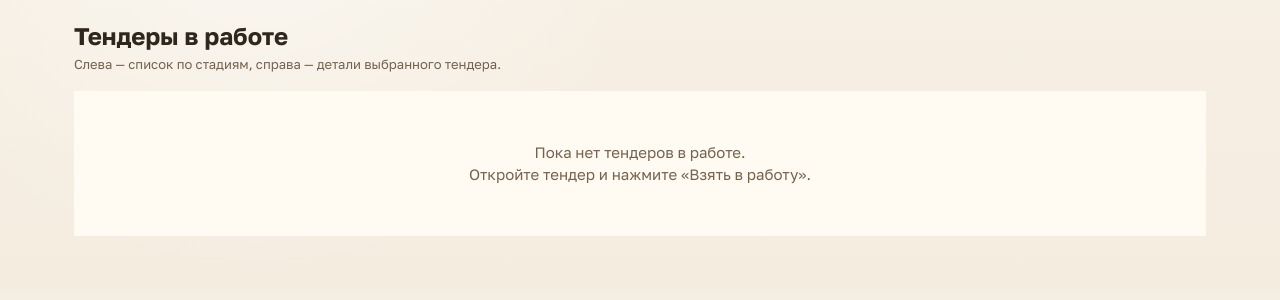
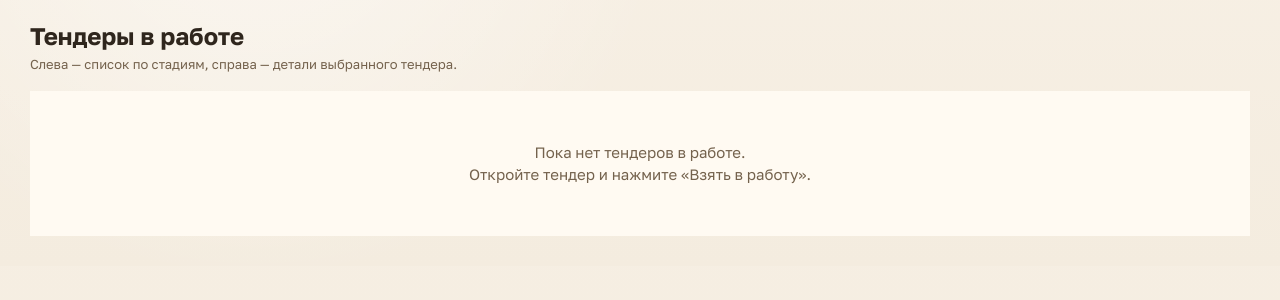
Before and after one commit to dobryakk5/torg, a FastAPI app: template templates/board.html in a window 1280 px wide. Shown: the part 98-398 px from the top of the page. Run offline with FastAPI, Linux system fonts and the light colour scheme; the template is opened without the code that fills it, so the values that code supplies are empty; parts of the project's set-up code (start-up, migrations or seed data) failed here and were passed over; some libraries are stand-ins or nearby versions.

Commit message:
Expand board layout to full available width

```diff
--- a/templates/board.html
+++ b/templates/board.html
@@ -16,6 +16,19 @@ html,body{min-height:100%;background:var(--bg);color:var(--text);font-family:var
 @media(max-width:1050px){.triage-layout{grid-template-columns:minmax(400px,43%) minmax(0,57%)}.preview-gates{grid-template-columns:1fr 1fr}}@media(max-width:820px){.header-inner,.tabs{padding-left:16px;padding-right:16px}.tabs{overflow-x:auto}.tab{padding:.7rem .85rem;white-space:nowrap}.main{padding:20px 14px 40px}.page-head h1{font-size:21px}.triage-layout{display:block;height:auto;min-height:0}.preview-column{display:none}.queue-column{border-right:0}.triage-layout.mobile-preview .queue-column{display:none}.triage-layout.mobile-preview .preview-column{display:block}.preview-mobile-back{display:inline-flex;margin-bottom:12px;padding:6px 10px;border:1px solid var(--border2);border-radius:7px;background:var(--surf);color:var(--dim)}.queue-why{display:none}.preview-full-filters{grid-template-columns:1fr}}
 </style>
 {% include "_theme.html" %}
+<style>
+/* _theme задаёт общий предел 1180px; главная страница снимает его для
+   двухколоночного режима. Доска должна иметь ту же рабочую ширину. */
+.main {
+  width: auto !important;
+  max-width: none !important;
+  margin: 0 !important;
+  padding: 22px 30px 30px !important;
+}
+@media (max-width: 820px) {
+  .main { padding: 20px 14px 40px !important; }
+}
+</style>
 </head>
 <body>
 <header class="header"><div class="header-inner"><div class="logo">ТЕНДЕР·МОНИТОР</div><span class="header-count">в работе {{ total }}</span></div></header>
```
